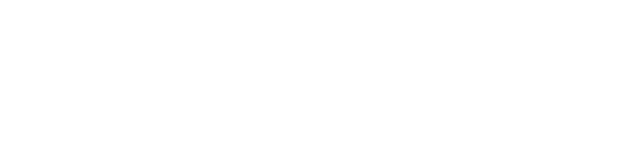
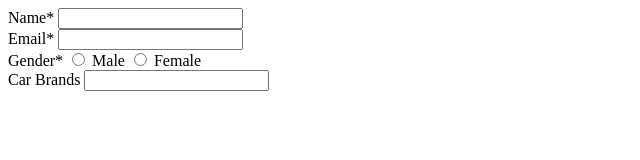
Before and after one commit to acciojob/car-insurance-form-afzalahmad1, a website: page main.html in a window 1280 px wide. Shown: the whole page, without its empty margins (0-640 px from the left). Drawn offline with Linux system fonts and the light colour scheme.

Commit message:
created a submission

```diff
--- a/main.html
+++ b/main.html
@@ -8,6 +8,27 @@
 
 <body>
 	<!-- the entire body must be written by student -->
+	<form method="post">
+		<div>
+			<label for="name">Name*</label>
+		    <input id="name" type="text">
+		</div>
+		<div>
+			<label for="email">Email*</label>
+		    <input id="email" type="text">
+		</div>
+		<div>
+			<label>Gender*</label>
+			<input type="radio" id="male">
+			<label for="male">Male</label>
+			<input type="radio" id="female">
+			<label for="female">Female</label>
+		</div>
+		<div>
+			<label for="cars">Car Brands</label>
+			<input type=""
+		</div>
+	</form>
     <script type="text/javascript" src="./script.js">
 </script>
 
```
